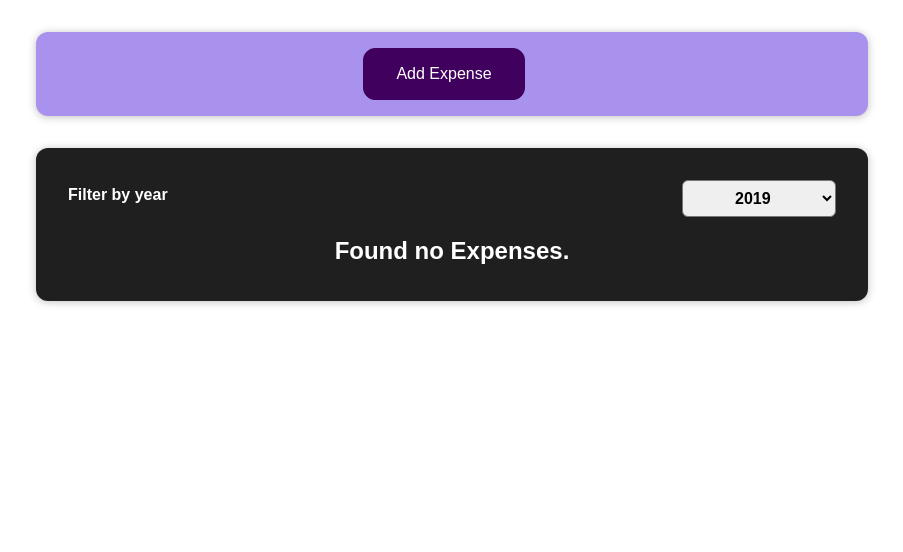
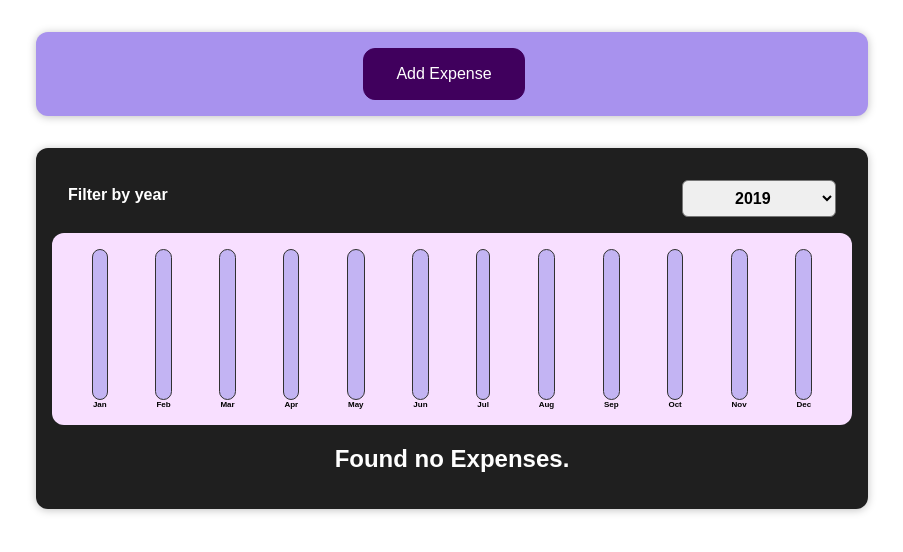
Before and after one commit to ElUrquii/Curso-react, a React (Create React App) app: page / in a window 1280 px wide. Shown: the top 552 px of the page, without its empty margins (188-1091 px from the left). Built offline with nearby package versions, Linux system fonts and the light colour scheme.

Commit message:
Graphic bars chart

```diff
--- /dev/null
+++ b/src/components/Chart/Chart.css
@@ -0,0 +1,9 @@
+.chart {
+  padding: 1rem;
+  border-radius: 12px;
+  background-color: #f8dfff;
+  text-align: center;
+  display: flex;
+  justify-content: space-around;
+  height: 10rem;
+}
--- /dev/null
+++ b/src/components/Chart/Chart.js
@@ -0,0 +1,23 @@
+import React from "react";
+import ChartBar from "./ChartBar";
+import "./Chart.css";
+
+const Chart = (props) => {
+  const dataPointValues = props.dataPoints.map((dataPoint) => dataPoint.value);
+  const totalMaximum = Math.max(...dataPointValues);
+
+  return (
+    <div className="chart">
+      {props.dataPoints.map((dataPoint) => (
+        <ChartBar
+          key={dataPoint.label}
+          value={dataPoint.value}
+          maxValue={totalMaximum}
+          label={dataPoint.label}
+        />
+      ))}
+    </div>
+  );
+};
+
+export default Chart;
--- /dev/null
+++ b/src/components/Chart/ChartBar.css
@@ -0,0 +1,30 @@
+.chart-bar {
+  height: 100%;
+  display: flex;
+  flex-direction: column;
+  align-items: center;
+}
+
+.chart-bar__inner {
+  height: 100%;
+  width: 100%;
+  border: 1px solid #313131;
+  border-radius: 12px;
+  background-color: #c3b4f3;
+  overflow: hidden;
+  display: flex;
+  flex-direction: column;
+  justify-content: flex-end;
+}
+
+.chart-bar__fill {
+  background-color: #4826b9;
+  width: 100%;
+  transition: all 0.3s ease-out;
+}
+
+.chart-bar__label {
+  font-weight: bold;
+  font-size: 0.5rem;
+  text-align: center;
+}
--- /dev/null
+++ b/src/components/Chart/ChartBar.js
@@ -0,0 +1,24 @@
+import React from "react";
+import "./ChartBar.css";
+
+const ChartBar = (props) => {
+  let barFillHeight = "0%";
+
+  if (props.maxValue > 0) {
+    barFillHeight = Math.round((props.value / props.maxValue) * 100) + "%";
+  }
+
+  return (
+    <div className="chart-bar">
+      <div className="chart-bar__inner">
+        <div
+          className="chart-bar__fill"
+          style={{ height: barFillHeight }}
+        ></div>
+      </div>
+      <div className="chart-bar__label">{props.label}</div>
+    </div>
+  );
+};
+
+export default ChartBar;
--- a/src/components/Expenses/Expenses.js
+++ b/src/components/Expenses/Expenses.js
@@ -1,6 +1,7 @@
 import React, { useState } from "react";
 import ExpensesList from "./ExpensesList";
 import ExpenseFilter from "./ExpenseFilter";
+import ExpensesChart from "./ExpensesChart";
 import Card from "../UI/Card";
 import "./Expenses.css";
 
@@ -22,6 +23,7 @@
           onFilterChange={filterChangeHandler}
           expenses={props.expenses}
         />
+        <ExpensesChart expenses={filteredDate} />
         <ExpensesList expenses={filteredDate} />
       </Card>
     </div>
--- /dev/null
+++ b/src/components/Expenses/ExpensesChart.js
@@ -0,0 +1,32 @@
+import React from "react";
+import Chart from "../Chart/Chart";
+
+const ExpensesChart = (props) => {
+  const chartDataPoints = [
+    { label: "Jan", value: 0 },
+    { label: "Feb", value: 0 },
+    { label: "Mar", value: 0 },
+    { label: "Apr", value: 0 },
+    { label: "May", value: 0 },
+    { label: "Jun", value: 0 },
+    { label: "Jul", value: 0 },
+    { label: "Aug", value: 0 },
+    { label: "Sep", value: 0 },
+    { label: "Oct", value: 0 },
+    { label: "Nov", value: 0 },
+    { label: "Dec", value: 0 },
+  ];
+
+  for (const expense of props.expenses) {
+    const expenseMonth = expense.date.getMonth(); // Jan = 0
+    chartDataPoints[expenseMonth].value += expense.amount;
+  }
+
+  return (
+    <div>
+      <Chart dataPoints={chartDataPoints} />
+    </div>
+  );
+};
+
+export default ExpensesChart;
--- a/src/components/NewExpense/ExpenseForm.js
+++ b/src/components/NewExpense/ExpenseForm.js
@@ -43,7 +43,7 @@
 
     const expenseData = {
       title: enteredTitle,
-      amount: enteredAmount,
+      amount: +enteredAmount,
       date: new Date(enteredDate),
     };
 
```
